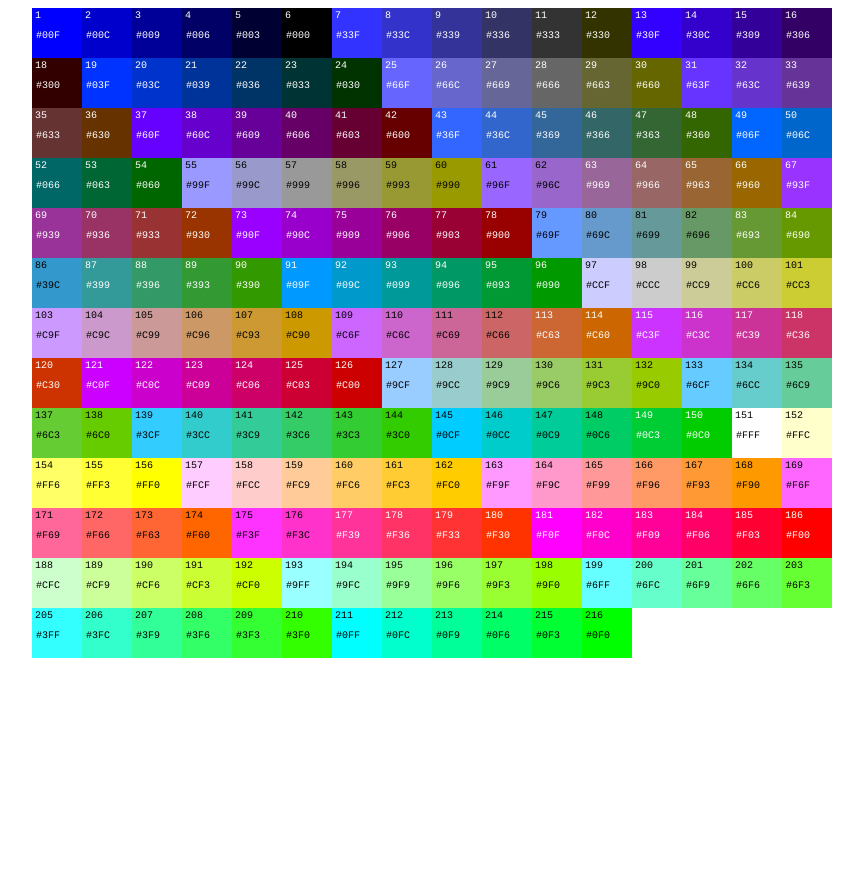
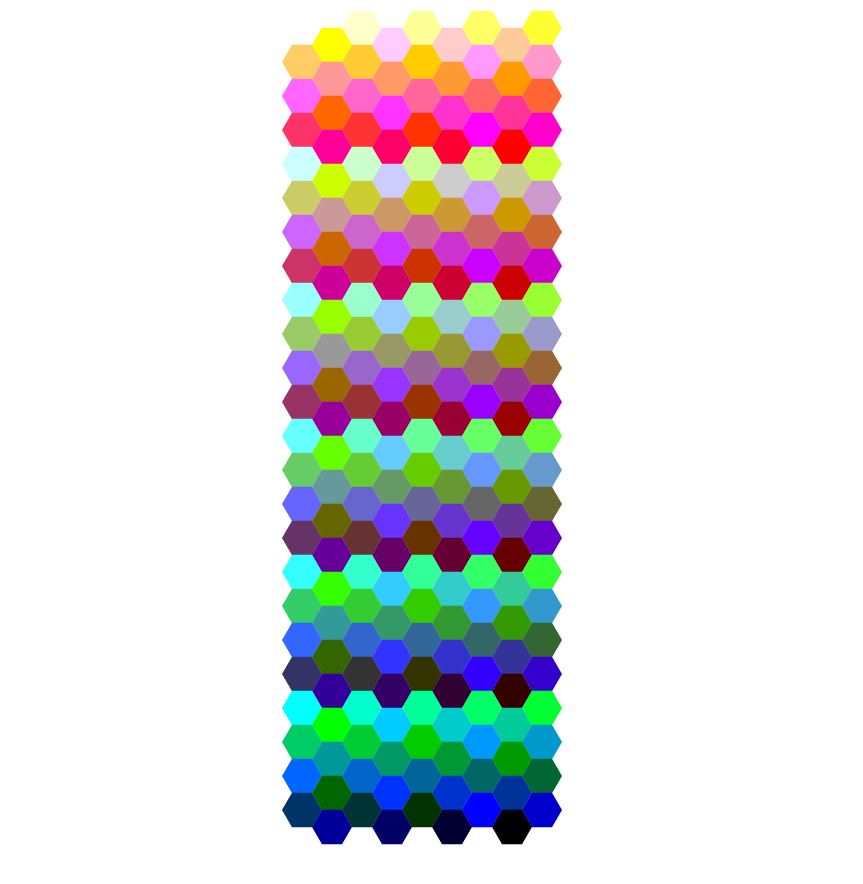
Before and after one commit to AntonParker/picker.pughpugh.co.uk, a plain HTML site: page index.html in a window 1280 px wide. Shown: the top 884 px of the page, without its empty margins (208-1071 px from the left). Before the commit the page ends 820 px from the top, so only its background shows below. Drawn offline with nearby package versions, Linux system fonts and the light colour scheme.

Commit message:
Added Hexagon layout

```diff
--- a/index.html
+++ b/index.html
@@ -15,29 +15,48 @@
         $(document).ready( function(){
                 var canvas  = $("#picker")[0];
                 var context = canvas.getContext("2d");
-                var x = 0, y = 0;
-                var tileSize = 50;
+                var x = 0, y = 0, offset = 0;
+                var tileSize = 20;
 
                 var webSafe = webSafeColours();
 
                 $.each( webSafe, function( i, colour ){
                     var hexColour = rgbToHex( colour[0], colour[1], colour[2] );
-                    context.fillStyle = hexColour;
-                    context.fillRect( x, y, tileSize, tileSize );
-                    context.fillStyle = ( lightOrDark( colour[0], colour[1], colour[2] ) === 'light' ) ? '#000' : '#FFF';
-                    context.font="10px Courier";
-                    context.fillText( i + 1, x + 3 , y + 10);
-                    context.fillText( hexColour, x + 4 , y + 30);
 
-                    if( x >= $("#picker").width() ){
-                        y += tileSize;
-                        x = 0;
-                    }
-                    else{
-                        x += tileSize;
+                    drawHexagon(context, hexColour, x, y, tileSize );
+
+                    x += tileSize * 3;
+
+                    if( x >= $("#picker").width() - tileSize * 2 ){
+                        y += tileSize - 3;
+                        offset = ( offset === 0 ) ? 1.5 : 0;
+                        x = tileSize * offset;
                     }
                 });
         });
+
+        function drawHexagon(ctx, colour, x, y, size){
+            var numberOfSides = 6,
+                Xcenter = x + size,
+                Ycenter = y + size;
+
+            ctx.beginPath();
+            ctx.moveTo (Xcenter +  size * Math.cos(0), Ycenter +  size *  Math.sin(0));
+
+            for (var i = 1; i <= numberOfSides;i += 1) {
+                ctx.lineTo (Xcenter + size * Math.cos(i * 2 * Math.PI / numberOfSides), Ycenter + size * Math.sin(i * 2 * Math.PI / numberOfSides));
+            }
+
+            ctx.fillStyle = colour;
+            ctx.fill();
+        }
+
+        function drawSquare(ctx, colour, x, y , size){
+            ctx.fillStyle = colour;
+            ctx.fillRect( x, y, size, size );
+            ctx.font="10px Courier";
+            ctx.fillText( colour, x + 2 , y + 2);
+        }
 
         function webSafeColours(){
             var colours = [];
@@ -49,7 +68,7 @@
                     }
                 }
             }
-
+            return colours;
             return colours.sort( function(a,b){
                 return rgbToHsv(a[0], a[1], a[0])[2] - rgbToHsv(b[0], b[1], b[0])[2];
             });
@@ -103,19 +122,19 @@
     </script>
     <style>
         #picker {
-            width: 800px;
-            height: 800px;
+            width: 300px;
+            height: 1800px;
         }
 
         #wrapper {
             margin: auto;
-            width: 800px;
+            width: 300px;
         }
     </style>
 </head>
 <body>
     <div id="wrapper">
-        <canvas id="picker" width="800px" height="800px"></canvas>
+        <canvas id="picker" width="300px" height="1800px"></canvas>
     </div>
 </body>
 </html>
```
